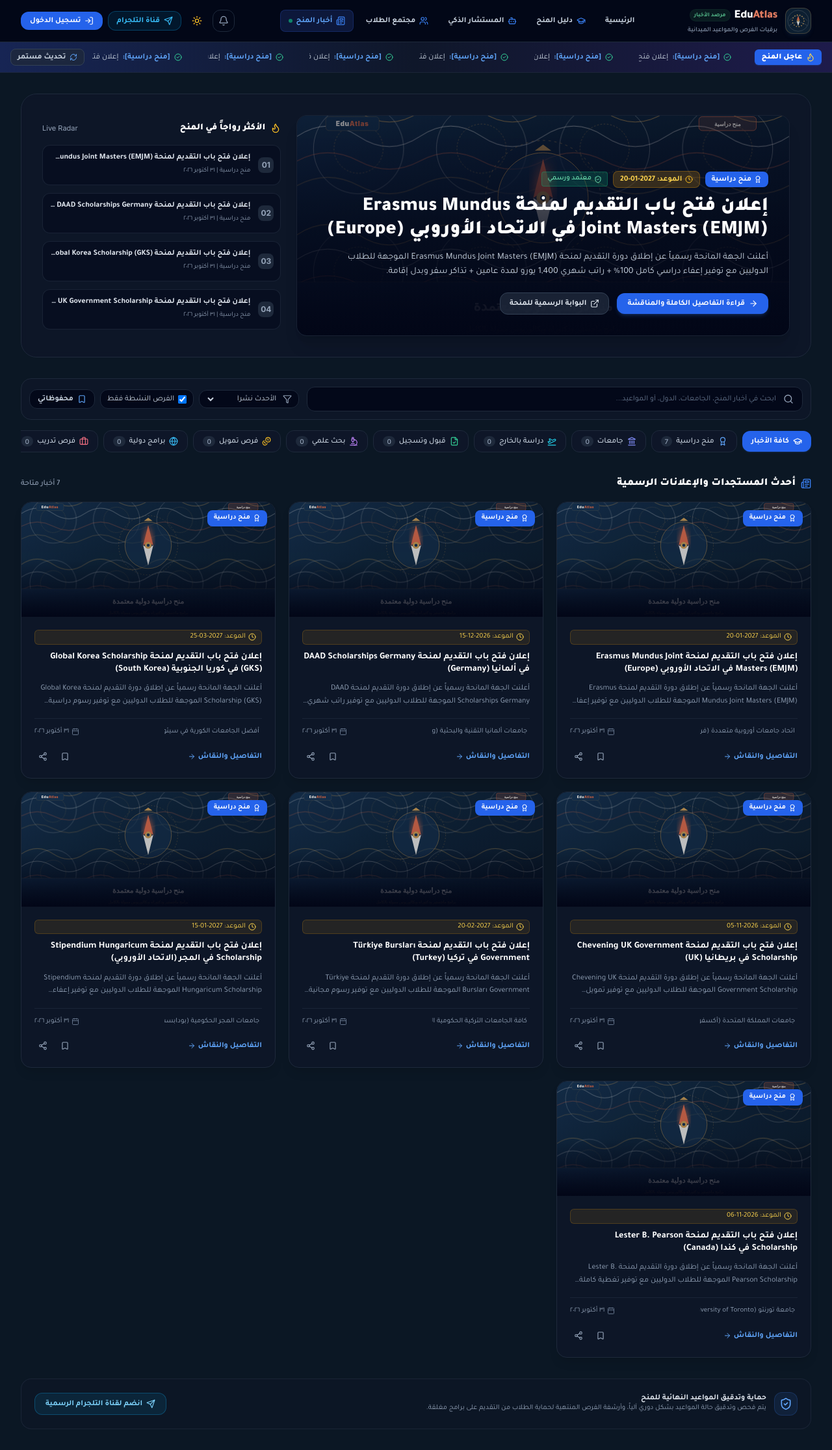
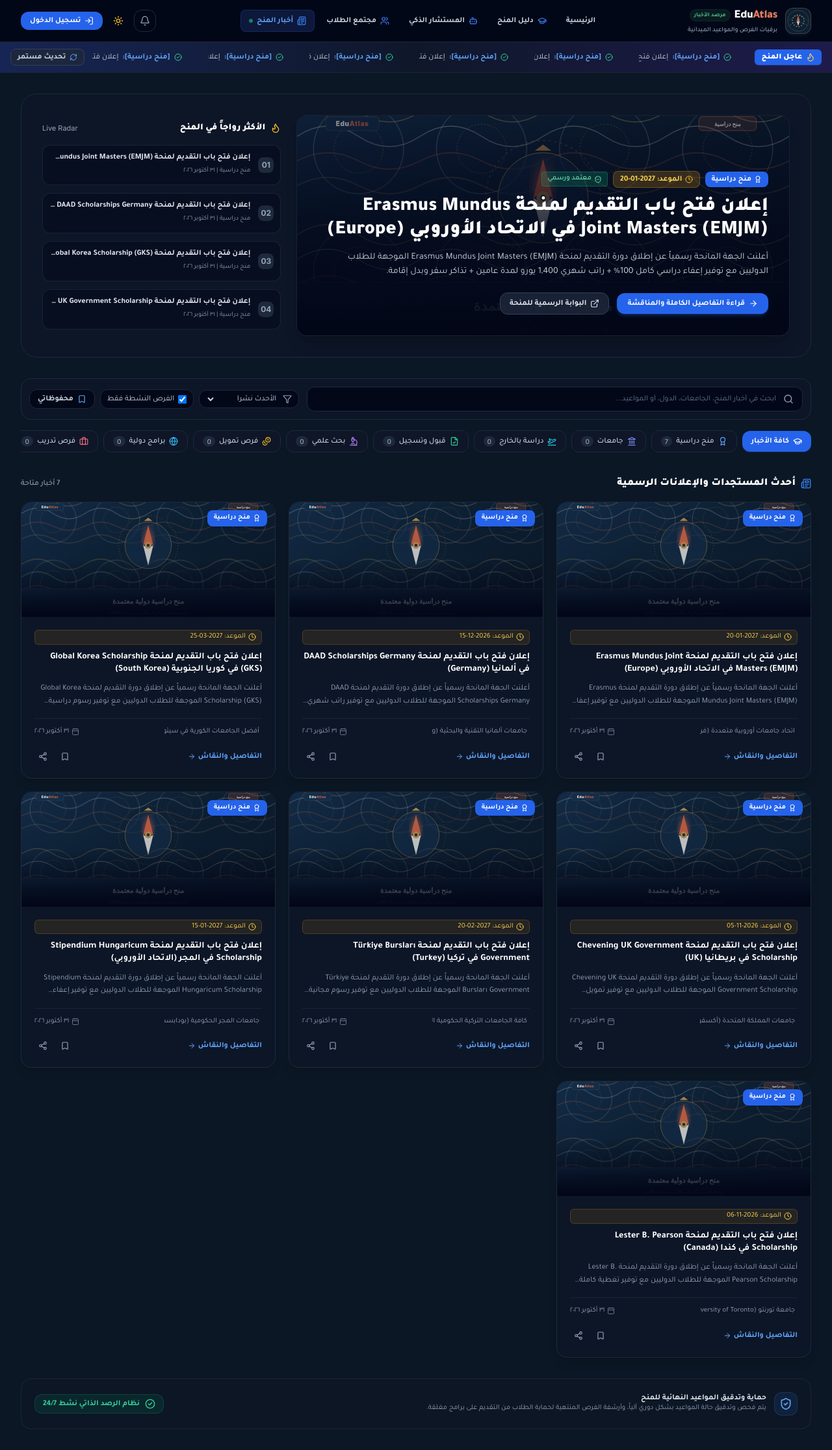
Before and after one commit to medozaiter/scholarship-automation, a FastAPI app: page /news in a window 1280 px wide. Shown: the whole page at 65% size. Run offline with FastAPI, Linux system fonts and the light colour scheme; data comes from the database, SQL or seed files in the repository; data that the repository does not hold is empty; some libraries are stand-ins or nearby versions.

Commit message:
feat(ui): hide Telegram channel links and buttons across platform

```diff
--- a/web/templates/assistant.html
+++ b/web/templates/assistant.html
@@ -124,12 +124,6 @@
 
         <!-- Right Quick Actions -->
         <div class="flex items-center gap-2">
-            <a href="https://t.me/ScholarPilot" target="_blank" rel="noopener noreferrer" class="sp-btn-secondary px-3 py-1.5 text-xs font-semibold flex items-center gap-1.5 text-[#0088cc] hover:text-[#0077b5]" title="قناة المنح الدراسية">
-                <svg class="w-3.5 h-3.5 fill-current" viewBox="0 0 24 24">
-                    <path d="M12 2C6.48 2 2 6.48 2 12s4.48 10 10 10 10-4.48 10-10S17.52 2 12 2zm4.64 6.8c-.15 1.58-.8 5.42-1.13 7.19-.14.75-.42 1-.68 1.03-.58.05-1.02-.38-1.58-.75-.88-.58-1.38-.94-2.23-1.5-.99-.65-.35-1.01.22-1.59.15-.15 2.71-2.48 2.76-2.69a.2.2 0 00-.05-.18c-.06-.05-.14-.03-.21-.02-.09.02-1.49.95-4.22 2.79-.4.27-.76.41-1.08.4-.36-.01-1.04-.2-1.55-.37-.63-.2-1.12-.31-1.08-.66.02-.18.27-.36.75-.55 2.92-1.27 4.86-2.11 5.83-2.52 2.77-1.16 3.35-1.36 3.73-1.36.08 0 .27.02.39.12.1.08.13.19.14.27-.01.06.01.24 0 .38z"/>
-                </svg>
-                <span class="hidden sm:inline">تيليجرام</span>
-            </a>
             <a href="/" class="sp-btn-secondary px-3 py-1.5 text-xs font-semibold flex items-center gap-1.5">
                 <i data-lucide="home" class="w-3.5 h-3.5 text-blue-500"></i>
                 <span class="hidden sm:inline">الرئيسية</span>
--- a/web/templates/news.html
+++ b/web/templates/news.html
@@ -182,12 +182,6 @@
                 <button type="button" onclick="toggleTheme()" class="p-2 rounded-xl text-slate-500 hover:text-slate-800 dark:text-slate-400 dark:hover:text-slate-200 hover:bg-slate-100 dark:hover:bg-slate-800/60 transition" title="تبديل المظهر">
                     <span id="themeIcon"><i data-lucide="sun" class="w-4 h-4 text-amber-400"></i></span>
                 </button>
-
-                <!-- Telegram Channel Shortcut -->
-                <a href="https://t.me/ScholarPilot" target="_blank" rel="noopener noreferrer" class="hidden sm:flex items-center gap-1.5 px-3 py-1.5 text-xs font-bold text-sky-400 bg-sky-500/10 hover:bg-sky-500/20 border border-sky-500/30 rounded-xl transition" title="قناة التلجرام الرسمية">
-                    <i data-lucide="send" class="w-3.5 h-3.5"></i>
-                    <span>قناة التلجرام</span>
-                </a>
 
                 <!-- Account Authentication State -->
                 <div id="navUserArea">
@@ -413,10 +407,10 @@
                     <p class="text-[11px] text-slate-400">يتم فحص وتدقيق حالة المواعيد بشكل دوري آلياً، وأرشفة الفرص المنتهية لحماية الطلاب من التقديم على برامج مغلقة.</p>
                 </div>
             </div>
-            <a href="https://t.me/ScholarPilot" target="_blank" rel="noopener noreferrer" class="px-4 py-2 text-xs font-bold rounded-xl bg-sky-500/10 hover:bg-sky-500/20 border border-sky-500/30 text-sky-300 transition shrink-0 flex items-center gap-1.5">
-                <i data-lucide="send" class="w-3.5 h-3.5"></i>
-                <span>انضم لقناة التلجرام الرسمية</span>
-            </a>
+            <div class="flex items-center gap-2 text-xs font-bold text-emerald-400 bg-emerald-500/10 px-3 py-1.5 rounded-xl border border-emerald-500/20 shrink-0">
+                <i data-lucide="check-circle-2" class="w-4 h-4"></i>
+                <span>نظام الرصد الذاتي نشط 24/7</span>
+            </div>
         </section>
 
     </main>
```
Also changed, not shown: web/templates/dashboard.html (+0 -16 lines), web/templates/index.html (+0 -20 lines).
